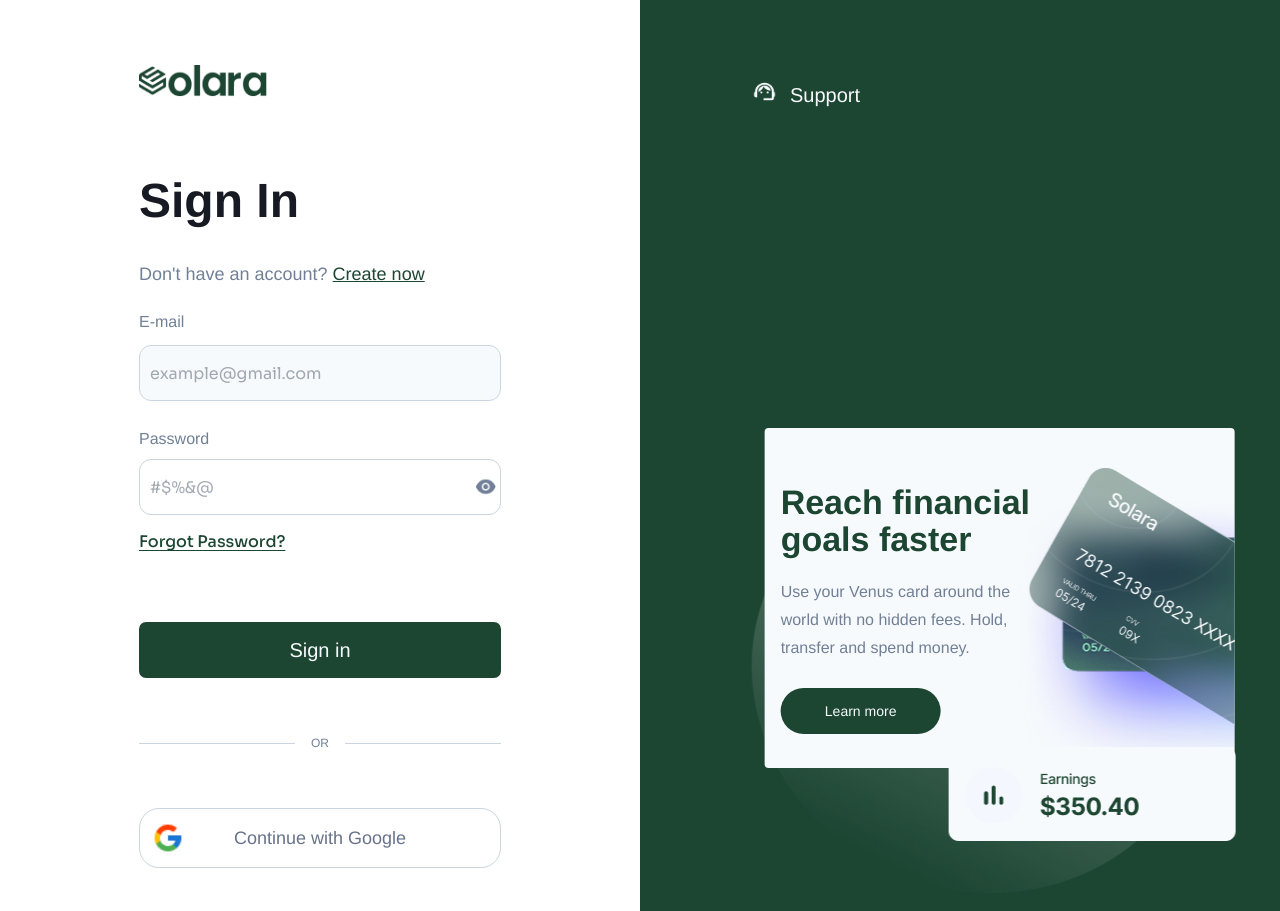
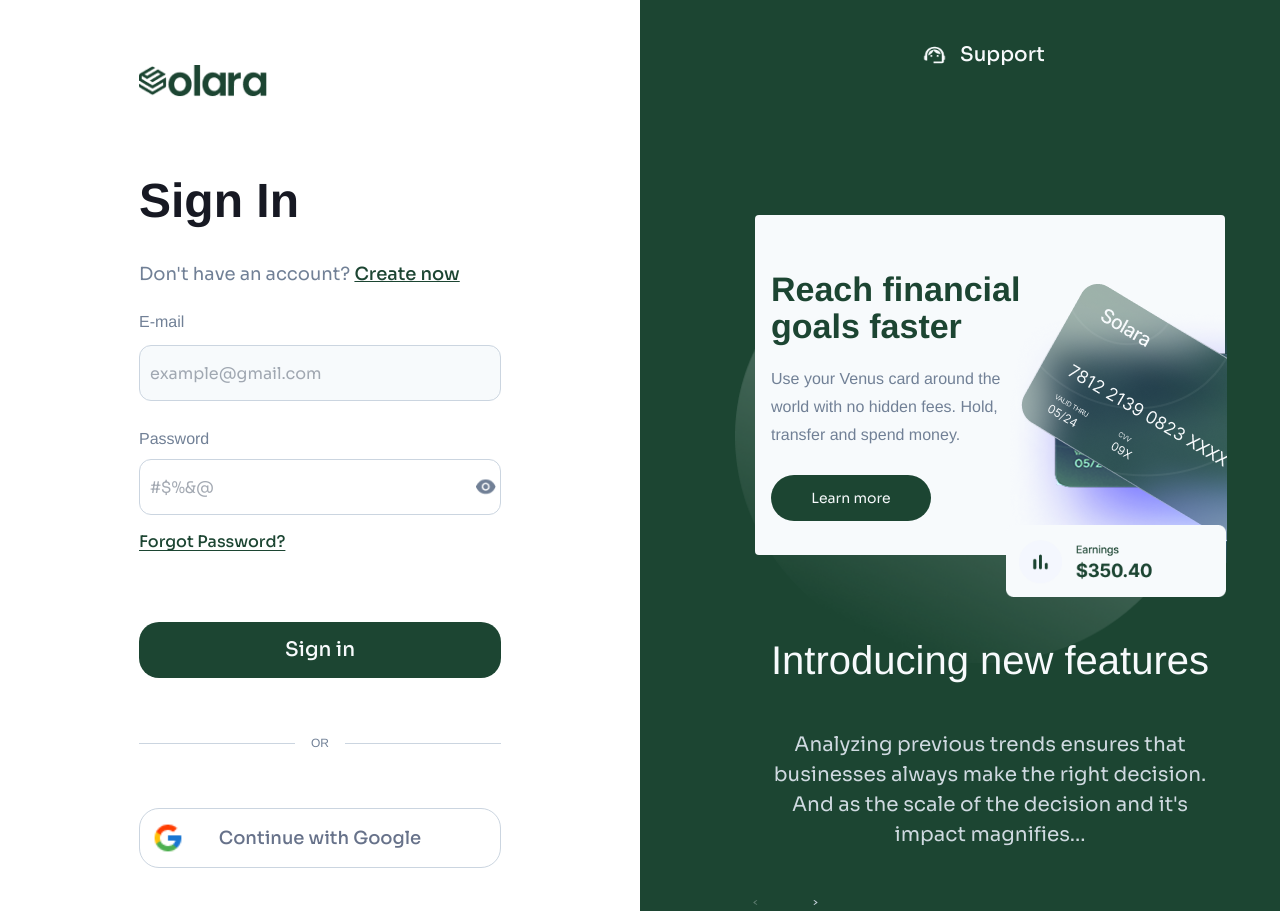
Before and after one commit to codewithabdullahbashir/Java-Script, a React (Vite) app in the folder my-react-app/: page /login in a window 1280 px wide. Shown: the top 911 px of the page. Built offline with nearby package versions, Linux system fonts and the light colour scheme; no server answers.

Commit message:
Login Ui Complete

```diff
--- a/my-react-app/src/screen/LogInPage.tsx
+++ b/my-react-app/src/screen/LogInPage.tsx
@@ -2,9 +2,9 @@ import LoginLogo from "../assets/LoginLogo.png";
 import OpenEye from "../assets/OpenEye.png";
 import EyeOff from "../assets/EyeOff.png";
 import LoginEllipse from "../assets/LoginEllipse.png";
-
 import Small_Earnings from "../assets/Small_Earnings.png";
 import Facebook from "../assets/Facebook.png";
+import Skip from "../assets/Skip.png";
 import Googel from "../assets/Google.png";
 import Support from "../assets/Support.png";
 import Illustration from "../assets/Illustration.png";
@@ -14,17 +14,11 @@ const LogInPage = () => {
   const [showPassword, setShowPassword] = useState(false);
 
   return (
-    <div className="grid min-h-screen grid-cols-2 bg-white">
+    <div className="min-h-screen bg-white lg:grid lg:grid-cols-2">
       <section className="relative flex min-h-screen flex-col bg-white px-3.75 py-8.5">
         <div className="mx-auto mt-7.75 w-full max-w-90.5">
-          <div>
-            <img
-              src={LoginLogo}
-              alt="Login Logo"
-              className="mb-20  h-8 w-32 text-center justify-center"
-            />
-          </div>
-          <div>
+          <img src={LoginLogo} alt="Login Logo" className="mb-20 h-8 w-32" />
+
           <h1
             className="text-[48px] font-bold leading-[100%] text-[#171923]"
             style={{ fontFamily: "Helvetica" }}
@@ -34,17 +28,17 @@ const LogInPage = () => {
 
           <p
             className="mt-9 text-[18px] leading-[150%] text-[#718096]"
-              style={{ fontFamily: "Helvetica" }}
+            style={{ fontFamily: "Sora" }}
           >
             Don't have an account?{" "}
             <a
               href="#signup"
               className="font-medium text-[#1C4532] underline"
+              style={{ fontFamily: "Sora" }}
             >
               Create now
             </a>
           </p>
-          </div>
 
           <form className="mt-6">
             <div>
@@ -60,7 +54,7 @@ const LogInPage = () => {
                 id="email"
                 type="email"
                 placeholder="example@gmail.com"
-                className="w-full h-14 rounded-xl pl-2.5 pr-6.25 border bg-[#F7FAFC] border-[#CBD5E0] text-[#4A5568] text-[16px] outline-none focus:ring-1 focus:ring-[#CBD5E0]"
+                className="h-14 w-full rounded-xl border border-[#CBD5E0] bg-[#F7FAFC] pl-2.5 pr-6.25 text-[16px] text-[#4A5568] outline-none focus:ring-1 focus:ring-[#CBD5E0]"
                 style={{ fontFamily: "Sora" }}
               />
             </div>
@@ -79,7 +73,7 @@ const LogInPage = () => {
                   id="password"
                   type={showPassword ? "text" : "password"}
                   placeholder="#$%&@"
-                  className="w-full h-14  rounded-xl border border-[#CBD5E0] pl-2.5 pr-6.25 text-[#4A5568] text-[16px] outline-none focus:ring-1 focus:ring-[#1C4532]"
+                  className="h-14 w-full rounded-xl border border-[#CBD5E0] pl-2.5 pr-6.25 text-[16px] text-[#4A5568] outline-none focus:ring-1 focus:ring-[#1C4532]"
                   style={{ fontFamily: "Sora" }}
                 />
 
@@ -110,7 +104,8 @@ const LogInPage = () => {
 
             <button
               type="submit"
-              className="mt-17 h-14 w-full rounded-[7px] bg-[#1C4532] text-[20px] text-[#F7FAFC] font-medium  transition-colors hover:bg-[#143325]"
+              className="mt-17 h-14 w-full rounded-[20px] bg-[#1C4532] text-[20px] font-medium text-[#F7FAFC] transition-colors hover:bg-[#143325]"
+              style={{ fontFamily: "Sora" }}
             >
               Sign in
             </button>
@@ -123,10 +118,10 @@ const LogInPage = () => {
               <div className="h-px flex-1 bg-[#CBD5E0]" />
             </div>
 
-            <div>
             <button
               type="button"
               className="relative flex h-15 w-full items-center justify-center rounded-[20px] border border-[#CBD5E0] text-[18px] font-medium text-[#67728A] transition-colors hover:bg-gray-50"
+              style={{ fontFamily: "Sora" }}
             >
               <img src={Googel} alt="" className="absolute left-3 h-8 w-8" />
               Continue with Google
@@ -140,52 +135,90 @@ const LogInPage = () => {
                 src={Facebook}
                 alt=""
                 className="absolute left-3 h-8 w-8"
+                style={{ fontFamily: "Sora" }}
               />
               Continue with Facebook
             </button>
-            </div>
           </form>
         </div>
       </section>
-      {/* ---------------------------------------------------------------------------------------------------------------------- */}
-      <section className="relative min-h-screen overflow-hidden bg-[#1C4532]">
-        <div className="absolute left-28 top-20 flex gap-3.25">
-          <img src={Support} alt="Support" className="h-[22.5px] w-[25px]" />
 
-          <p className="text-[20px] font-medium text-[#F7FAFC]">Support</p>
+      <section className="relative hidden min-h-screen overflow-hidden bg-[#1C4532] lg:block">
+        <div className="absolute left-70.5 top-10 flex items-center gap-3.25">
+          <img src={Support} alt="Support" className="h-[22.5px] w-6.25" />
+
+          <p
+            className="text-[20px] font-medium text-[#F7FAFC]"
+            style={{ fontFamily: "Sora" }}
+          >
+            Support
+          </p>
         </div>
 
-        <div className="absolute left-70 top-70 -translate-x-1/2">
-          <div className="relative h-[433.66px] w-[456.74px]">
+        <div className="absolute left-1/2 top-40 -translate-x-1/2">
+          <div className="relative h-107.5 w-162.5">
             <img
               src={LoginEllipse}
-              alt="BG"
-              className="absolute left-15 top-45 h-[433.66px] w-[466.4px]"
+              alt="Background"
+              className="absolute left-25 top-17.5 h-[433.66px] w-[466.4px]"
             />
 
-            <div className="absolute ml-17 left-1.25  top-37 h-85 w-[470px] rounded-sm bg-[#F7FAFC] p-4">
-              <h2 className=" mt-10 w-62.5  text-[34px] font-bold leading-[37px] text-[#1C4532]">
+            <div className="absolute left-30 top-13.75 h-85 w-117.5 rounded-sm bg-[#F7FAFC] p-4">
+              <h2
+                className="mt-10 w-62.5 text-[34px] font-bold leading-9.25 text-[#1C4532]"
+                style={{ fontFamily: "Helvetica" }}
+              >
                 Reach financial
                 <br />
                 goals faster
               </h2>
-              <p className="mt-5 w-[250px]  text-[16px] leading-[28px] text-[#718096]">
+
+              <p className="mt-5 w-62.5 text-[16px] leading-7 text-[#718096]">
                 Use your Venus card around the world with no hidden fees. Hold,
                 transfer and spend money.
               </p>
-              <button className="mt-6.5 rounded-[70px] bg-[#1C4532] h-11.5 w-40 px-[13px] py-[5px] text-[14px] text-[#F7FAFC]">
+
+              <button
+                className="mt-6.5 h-11.5 w-40 rounded-[70px] bg-[#1C4532] px-3.25 py-1.25 text-[14px] text-[#F7FAFC]"
+                style={{ fontFamily: "Sora" }}
+              >
                 Learn more
               </button>
-              <div className="relative -top-80 left-58.5">
-                <img src={Illustration} alt="" />
-              </div>
 
-              <div className="relative -top-80 left-42">
-                <img src={Small_Earnings} alt="" />
-              </div>
+              <img
+                src={Illustration}
+                alt=""
+                className="absolute -right-0.5 top-3.75"
+              />
+
+              <img
+                src={Small_Earnings}
+                alt=""
+                className="absolute -right-px top-77.5 h-18"
+              />
             </div>
           </div>
 
+          <div className="mt-10 ml-30 w-117.5 text-center">
+            <h1
+              className="text-[40px] text-[#F7FAFC]"
+              style={{ fontFamily: "Helvetica" }}
+            >
+              Introducing new features
+            </h1>
+
+            <p
+              className="mt-10 text-[20px] leading-7.5 text-[#CFD9E0]"
+              style={{ fontFamily: "Sora" }}
+            >
+              Analyzing previous trends ensures that businesses always make the
+              right decision. And as the scale of the decision and it's impact
+              magnifies...
+            </p>
+          </div>
+          <div className="absolute left-29.5 top-185">
+            <img src={Skip} alt="Skip" className="h-7.5 w-auto" />
+          </div>
         </div>
       </section>
     </div>
```
Lines whose indentation alone changed are shown as unchanged.
